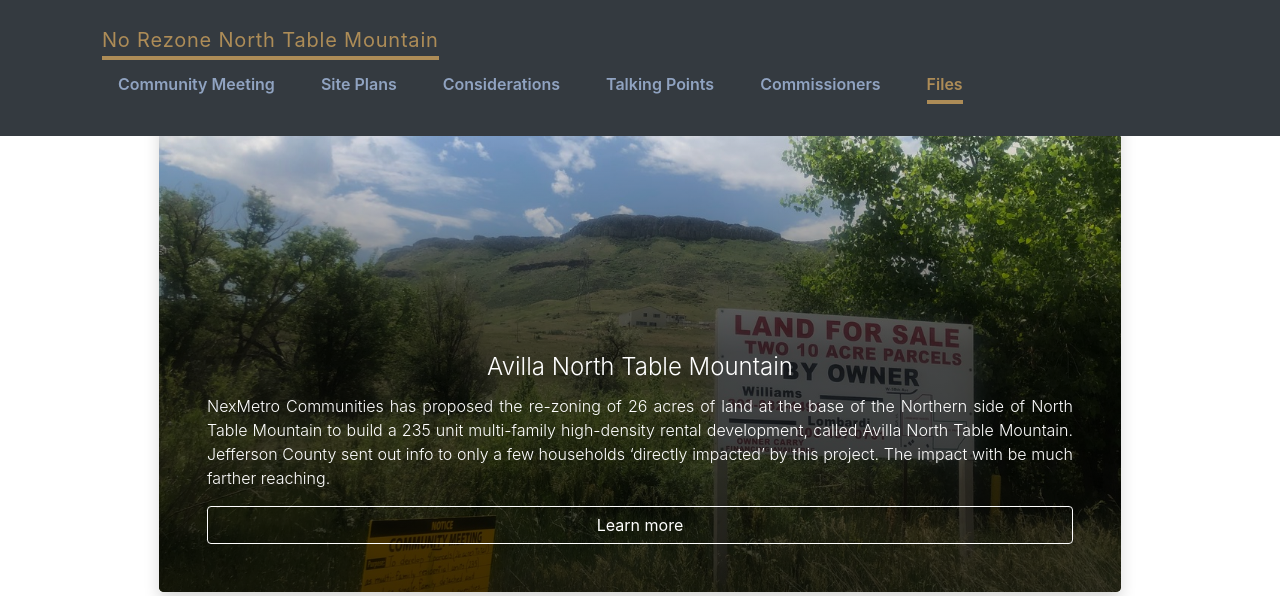
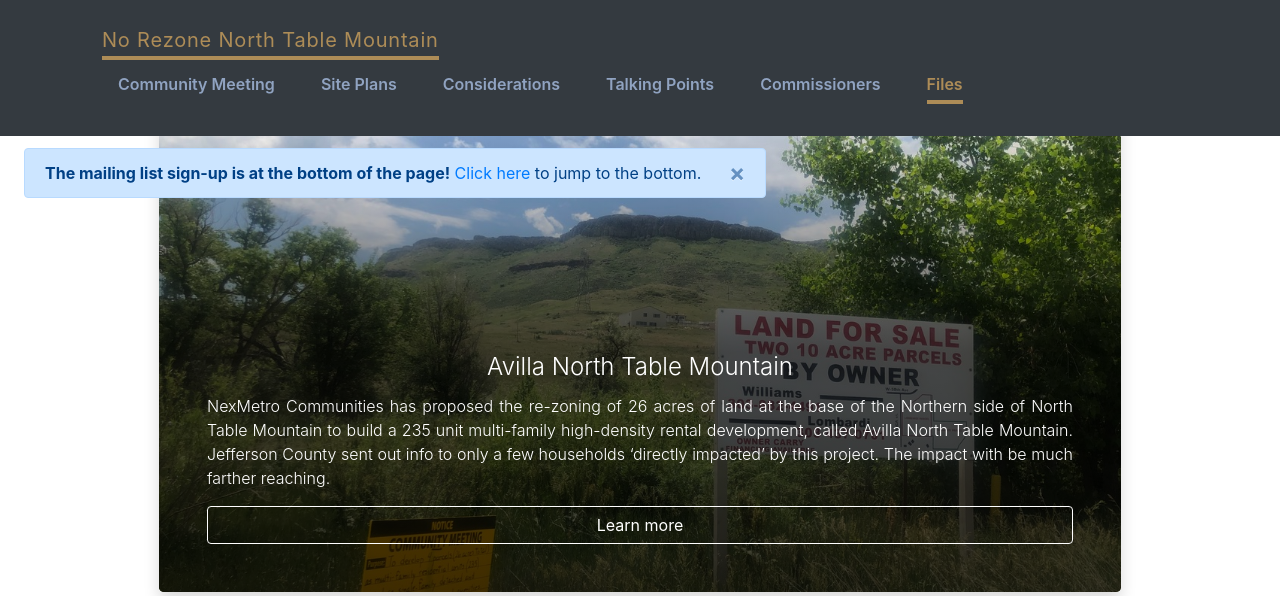
Before and after one commit to nathangetz/NoRezoneNTM, a PHP site: page / in a window 1280 px wide. Shown: the top 596 px of the page. Run offline with PHP 8.4, Linux system fonts and the light colour scheme; some libraries are stand-ins or nearby versions.

Commit message:
added petition and mail alert

```diff
--- a/footer.php
+++ b/footer.php
@@ -5,7 +5,7 @@
             <?php if (function_exists('customPageFooter')){
             customPageFooter();
             }?>
-            <form method="POST" action="mail.php" class="py-3 needs-validation" novalidate>
+            <form method="POST" action="mail.php" id="mail-sign-up" class="py-3 needs-validation" novalidate>
                 <h3 class="text-light font-weight-lighter">To receive info and updates, subscribe to the No Rezone NTM mailing list:</h3>
                 <div class="input-group form-check my-3">
                     <input class="form-control" name="email-address" type="email"  size="64" maxLength="64" required placeholder="Email address..." aria-label="Email address" pattern=".+@." title="Enter a valid email address.">
--- a/header.php
+++ b/header.php
@@ -34,6 +34,12 @@
                         <div class="col-lg-auto col-12"><a class="nav-link" href="#files">Files</a></div>
                     </div>
                 </div>
+                <div class="alert alert-primary alert-dismissible fade show mt-lg-5 mt-md-2 mt-sm-1 mt-0" style="position: absolute; top: 100px;" role="alert">
+                    <strong>The mailing list sign-up is at the bottom of the page!</strong> <a href="#mail-sign-up">Click here</a> to jump to the bottom.
+                    <button type="button" class="close" data-dismiss="alert" aria-label="Close">
+                        <span aria-hidden="true">&times;</span>
+                    </button>
+                </div>
             </header>
             <main role="main" class="flex-shrink-0 my-3 py-5 mx-auto">
                 <div class="container-lg mt-5">
--- a/index.php
+++ b/index.php
@@ -16,7 +16,6 @@ if (isset($_SESSION['message']) && $_SESSION['message'])
     unset($_SESSION['message']);
 }
 ?>
-
 
 <div class="card text-center bg-dark text-white my-5 mx-auto shadow border-0 rounded-lg overflow-hidden user-select-none cursor-default" id="hero">
     <img src="images/IMG_1449.jpeg" class="card-img" alt="image" style="width: 100%; height: 30rem; object-fit: cover;">
@@ -238,7 +237,7 @@ if (isset($_SESSION['message']) && $_SESSION['message'])
         <div class="col mb-4">
             <div class="card h-100">
                 <div class="card-body">
-                    <h5 class="card-title">Owner Acknowledgement</h5>
+                    <h5 class="card-title">Owner Acknowledgment</h5>
                     <p class="card-text small text-muted">(2 pages)</p>
                     <div class="btn-group w-75" role="group">
                         <a href="https://permitsearch.jeffco.us/amandaItoI/PublicDocs/Community%20Meeting/20-111516CMT%20Avilla%20North%20Table%20Mountain/1.%20Application%20Documents/Owner%20Acknowledgment.pdf" class="btn btn-outline-primary" target="_blank">1</a>
@@ -277,6 +276,15 @@ if (isset($_SESSION['message']) && $_SESSION['message'])
                 </div>
             </div>
         </div>
+        <div class="col mb-4">
+            <div class="card h-100">
+                <div class="card-body">
+                    <h5 class="card-title">Petition Template</h5>
+                    <p class="card-text">Please print out this document and gather as many signatures as possible.</p>
+                    <a href="petition-template.pdf" class="btn btn-outline-primary stretched-link w-75" download="Petition Template - Avilla North Table Mountain - FINAL 6-18-20.pdf">Download</a>
+                </div>
+            </div>
+        </div>
     </div>
 </section>
 <div class="card shadow mt-5">
```
Also changed, not shown: 2 other files.
